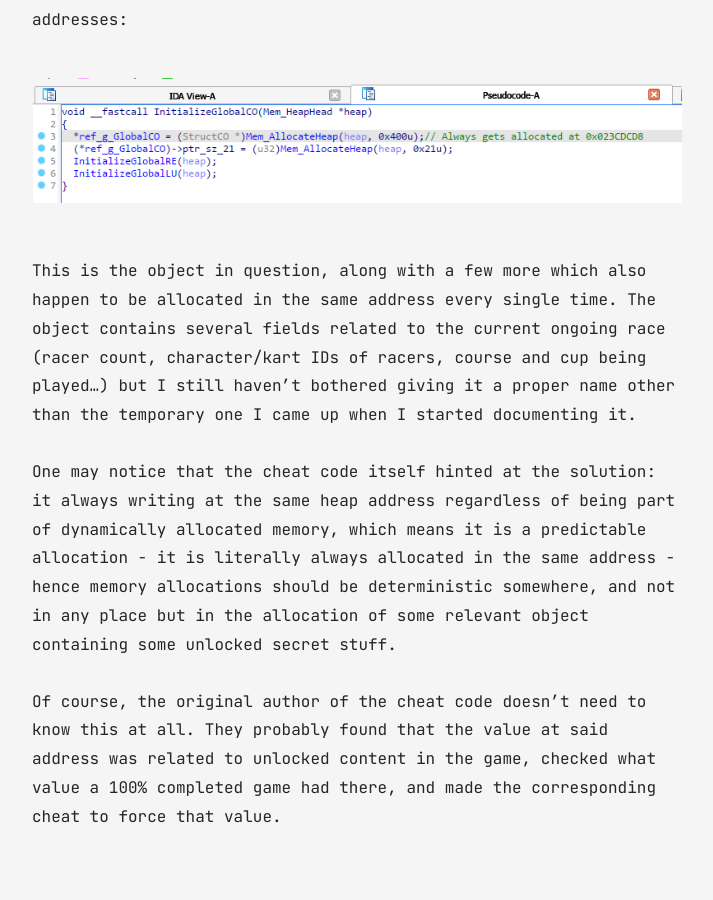
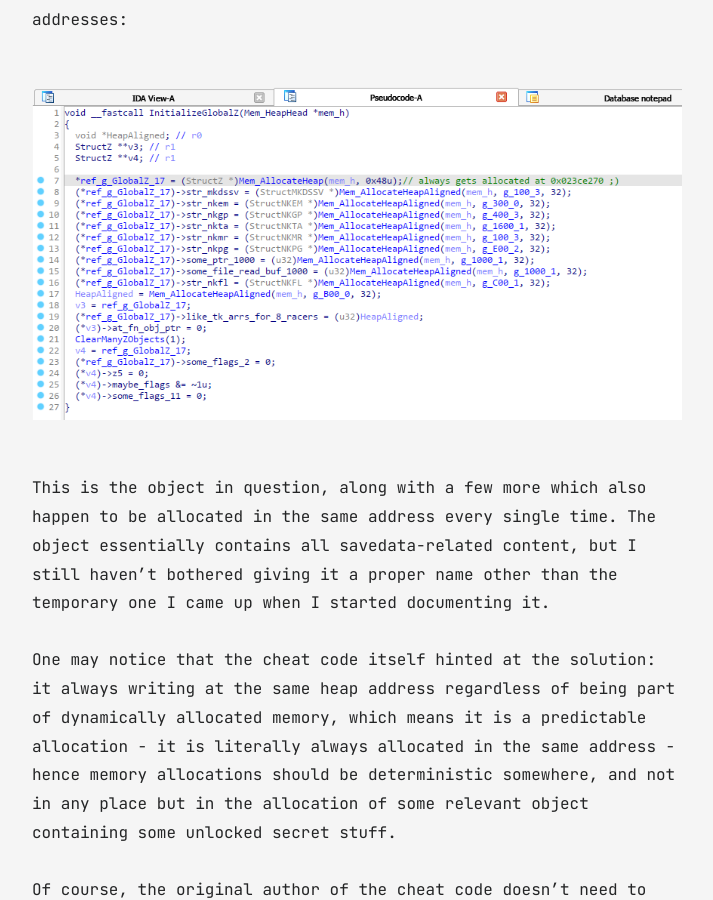
Before and after one commit to XorTroll/XorTroll.github.io, a Jekyll site: the page built from all_collections/_posts/2024-05-16-mkds-mem-cheats.md, in a window 1280 px wide and 900 px high, scrolled down 5531 px. Shown: the whole window, without its empty margins (283-996 px from the left). Built offline with Jekyll 4.4.1, drawn with Linux system fonts in a browser that asks for light colours.

Commit message:
Fix mistake in last post

```diff
--- a/all_collections/_posts/2024-05-16-mkds-mem-cheats.md
+++ b/all_collections/_posts/2024-05-16-mkds-mem-cheats.md
@@ -67,9 +67,9 @@ First of all, the game happens to create a lot of child heap allocators througho
 
 Following this, the fact that certain parts of the game happen to make just a few and easily trackable heap allocations of large, global objects - despite there being other parts of the code, like sound-related logic, which are quite the opposite - just happens to always allocate some key global objects in the exact same heap addresses:
 
-![globalco](/assets/posts/mkds-mem-cheats/globalco.png)
+![globalz](/assets/posts/mkds-mem-cheats/globalz.png)
 
-This is the object in question, along with a few more which also happen to be allocated in the same address every single time. The object contains several fields related to the current ongoing race (racer count, character/kart IDs of racers, course and cup being played...) but I still haven't bothered giving it a proper name other than the temporary one I came up when I started documenting it.
+This is the object in question, along with a few more which also happen to be allocated in the same address every single time. The object essentially contains all savedata-related content, but I still haven't bothered giving it a proper name other than the temporary one I came up when I started documenting it.
 
 One may notice that the cheat code itself hinted at the solution: it always writing at the same heap address regardless of being part of dynamically allocated memory, which means it is a predictable allocation - it is literally always allocated in the same address - hence memory allocations should be deterministic somewhere, and not in any place but in the allocation of some relevant object containing some unlocked secret stuff.
 
```
Also changed, not shown: assets/posts/mkds-mem-cheats/globalco.png (deleted), assets/posts/mkds-mem-cheats/globalz.png (added).
